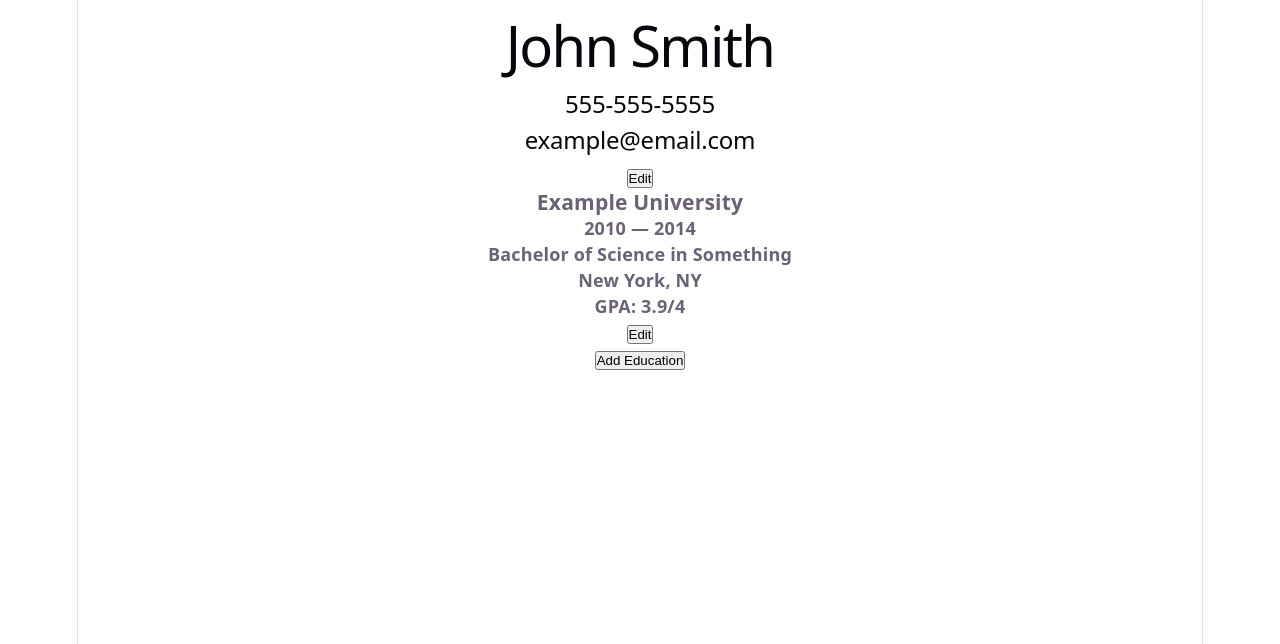
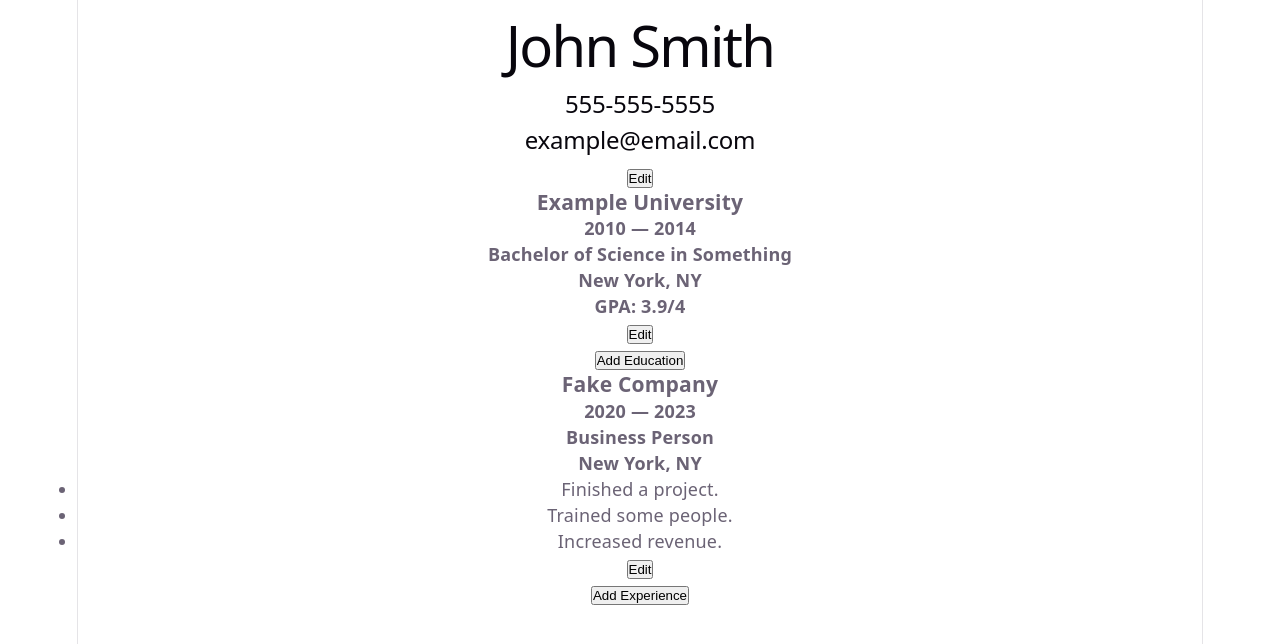
Before and after one commit to bsul24/cv-application, a React (Vite) app: page / in a window 1280 px wide. Shown: the top 644 px of the page. Built offline with nearby package versions, Linux system fonts and the light colour scheme.

Commit message:
Add Experience component, allow most editing features

```diff
--- a/src/App.jsx
+++ b/src/App.jsx
@@ -1,6 +1,7 @@
 import { useState } from "react";
 import GeneralInfo from "./GeneralInfo.jsx";
 import Education from "./Education.jsx";
+import Experience from "./Experience.jsx";
 import "./App.css";
 
 export default function App() {
@@ -8,6 +9,7 @@ export default function App() {
     <>
       <GeneralInfo />
       <Education />
+      <Experience />
     </>
   );
 }
--- /dev/null
+++ b/src/Experience.jsx
@@ -0,0 +1,214 @@
+import { useState } from "react";
+
+function createExperienceEntry() {
+  return {
+    company: "Fake Company",
+    start: 2020,
+    end: 2023,
+    position: "Business Person",
+    location: "New York, NY",
+    responsibilities: [
+      { text: "Finished a project.", id: crypto.randomUUID() },
+      { text: "Trained some people.", id: crypto.randomUUID() },
+      { text: "Increased revenue.", id: crypto.randomUUID() },
+    ],
+    id: crypto.randomUUID(),
+  };
+}
+
+export default function Experience() {
+  const [editingId, setEditingId] = useState(null);
+  const [addingExperience, setAddingExperience] = useState(null);
+  const [experienceData, setExperienceData] = useState(() => [
+    createExperienceEntry(),
+  ]);
+  const [tempExperienceData, setTempExperienceData] = useState([]);
+
+  function handleSubmit(e) {
+    e.preventDefault();
+    setEditingId(null);
+    setExperienceData(
+      tempExperienceData.map((cur) => {
+        return { ...cur };
+      }),
+    );
+    setTempExperienceData([]);
+  }
+
+  if (editingId !== null) {
+    const cur = tempExperienceData.find((el) => el.id === editingId);
+
+    if (!cur) {
+      return null;
+    }
+
+    return (
+      <form onSubmit={handleSubmit}>
+        <div className="experience-info-block" key={cur.id}>
+          <label htmlFor={"company-" + cur.id}>Company</label>
+          <input
+            type="text"
+            name={"company-" + cur.id}
+            id={"company-" + cur.id}
+            value={cur.company}
+            onChange={(e) => {
+              setTempExperienceData(
+                tempExperienceData.map((el) =>
+                  el.id === cur.id ? { ...el, company: e.target.value } : el,
+                ),
+              );
+            }}
+          />
+          <label htmlFor={"start-" + cur.id}>Start</label>
+          <input
+            type="text"
+            name={"start-" + cur.id}
+            id={"start-" + cur.id}
+            value={cur.start}
+            onChange={(e) => {
+              setTempExperienceData(
+                tempExperienceData.map((el) =>
+                  el.id === cur.id ? { ...el, start: e.target.value } : el,
+                ),
+              );
+            }}
+          />
+          <label htmlFor={"end-" + cur.id}>End</label>
+          <input
+            type="text"
+            name={"end-" + cur.id}
+            id={"end-" + cur.id}
+            value={cur.end}
+            onChange={(e) => {
+              setTempExperienceData(
+                tempExperienceData.map((el) =>
+                  el.id === cur.id ? { ...el, end: e.target.value } : el,
+                ),
+              );
+            }}
+          />
+          <label htmlFor={"position-" + cur.id}>Position</label>
+          <input
+            type="text"
+            name={"position-" + cur.id}
+            id={"position-" + cur.id}
+            value={cur.position}
+            onChange={(e) => {
+              setTempExperienceData(
+                tempExperienceData.map((el) =>
+                  el.id === cur.id ? { ...el, position: e.target.value } : el,
+                ),
+              );
+            }}
+          />
+          <label htmlFor={"location-" + cur.id}>Location</label>
+          <input
+            type="text"
+            name={"location-" + cur.id}
+            id={"location-" + cur.id}
+            value={cur.location}
+            onChange={(e) => {
+              setTempExperienceData(
+                tempExperienceData.map((el) =>
+                  el.id === cur.id ? { ...el, position: e.target.value } : el,
+                ),
+              );
+            }}
+          />
+          <fieldset>
+            <legend>Responsibilities</legend>
+            {cur.responsibilities.map((responsibility, index) => {
+              const responsibilityId = `responsibility-${cur.id}-${index}`;
+
+              return (
+                <div key={responsibilityId}>
+                  <label htmlFor={responsibilityId}>
+                    Responsibility {index + 1}
+                  </label>
+                  <input
+                    type="text"
+                    name={responsibilityId}
+                    id={responsibilityId}
+                    value={responsibility.text}
+                    onChange={(e) => {
+                      setTempExperienceData(
+                        tempExperienceData.map((el) => {
+                          if (el.id === cur.id) {
+                            const newResponsibilities = el.responsibilities.map(
+                              (curResponsibility) =>
+                                curResponsibility.id === responsibility.id
+                                  ? {
+                                      ...curResponsibility,
+                                      text: e.target.value,
+                                    }
+                                  : curResponsibility,
+                            );
+
+                            return {
+                              ...el,
+                              responsibilities: newResponsibilities,
+                            };
+                          }
+                          return { ...el };
+                        }),
+                      );
+                    }}
+                  />
+                </div>
+              );
+            })}
+          </fieldset>
+          <button type="button">Add Responsibility</button>
+        </div>
+        <button type="submit">Submit</button>
+        <button
+          type="button"
+          onClick={() => {
+            setEditingId(null);
+            setTempExperienceData([]);
+          }}
+        >
+          Cancel
+        </button>
+      </form>
+    );
+  }
+
+  return (
+    <section className="experience">
+      {experienceData.map((cur) => {
+        return (
+          <div className="experience-info" key={cur.id}>
+            <h3>{cur.company}</h3>
+            <h4>
+              {cur.start} — {cur.end}
+            </h4>
+            <h4>{cur.position}</h4>
+            <h4>{cur.location}</h4>
+            <ul>
+              {cur.responsibilities.map((item) => (
+                <li key={item.id}>{item.text}</li>
+              ))}
+            </ul>
+            <button
+              type="button"
+              onClick={() => {
+                setTempExperienceData(
+                  experienceData.map((cur) => {
+                    return { ...cur };
+                  }),
+                );
+                setEditingId(cur.id);
+              }}
+            >
+              Edit
+            </button>
+          </div>
+        );
+      })}
+      <button type="button" onClick={() => setAddingExperience(true)}>
+        Add Experience
+      </button>
+    </section>
+  );
+}
```
